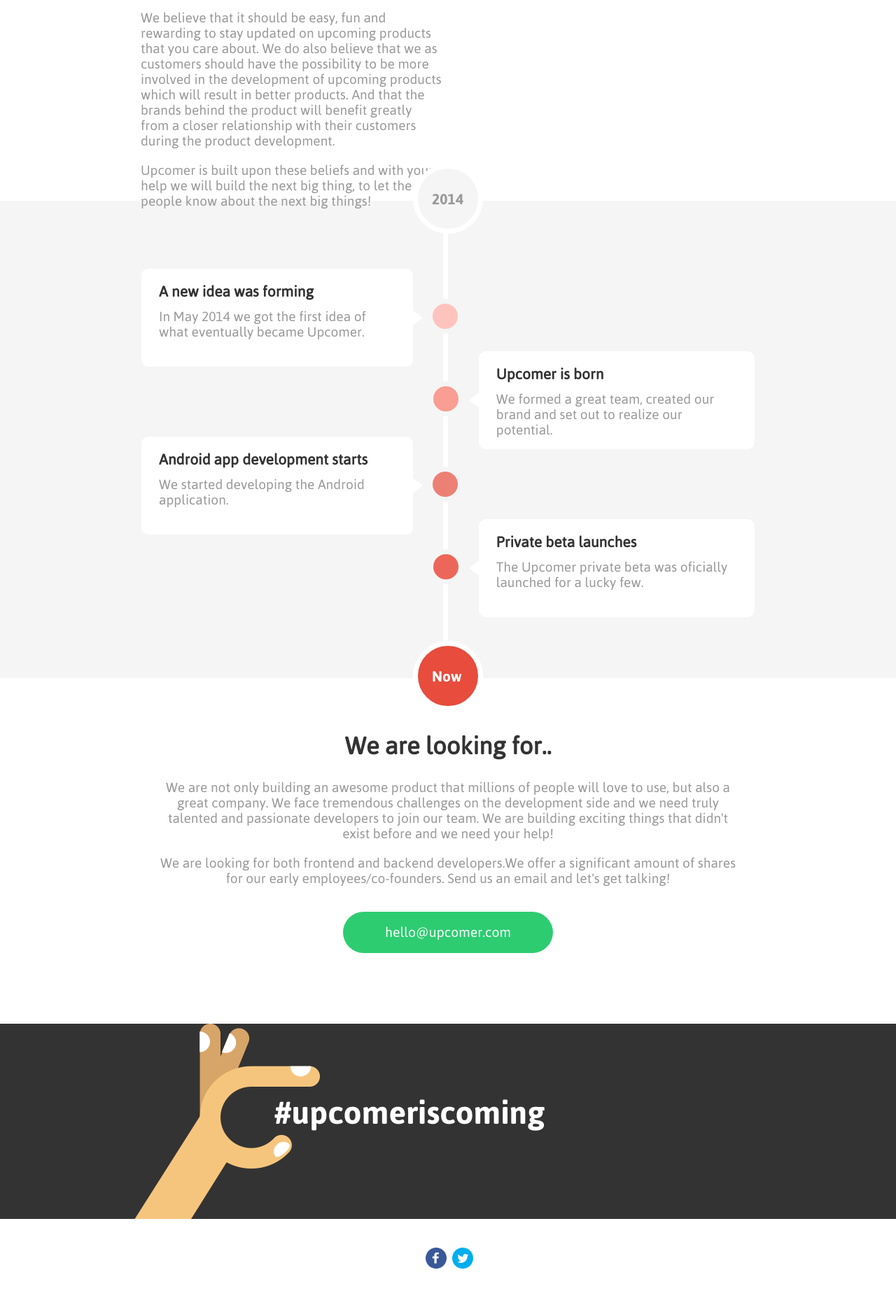
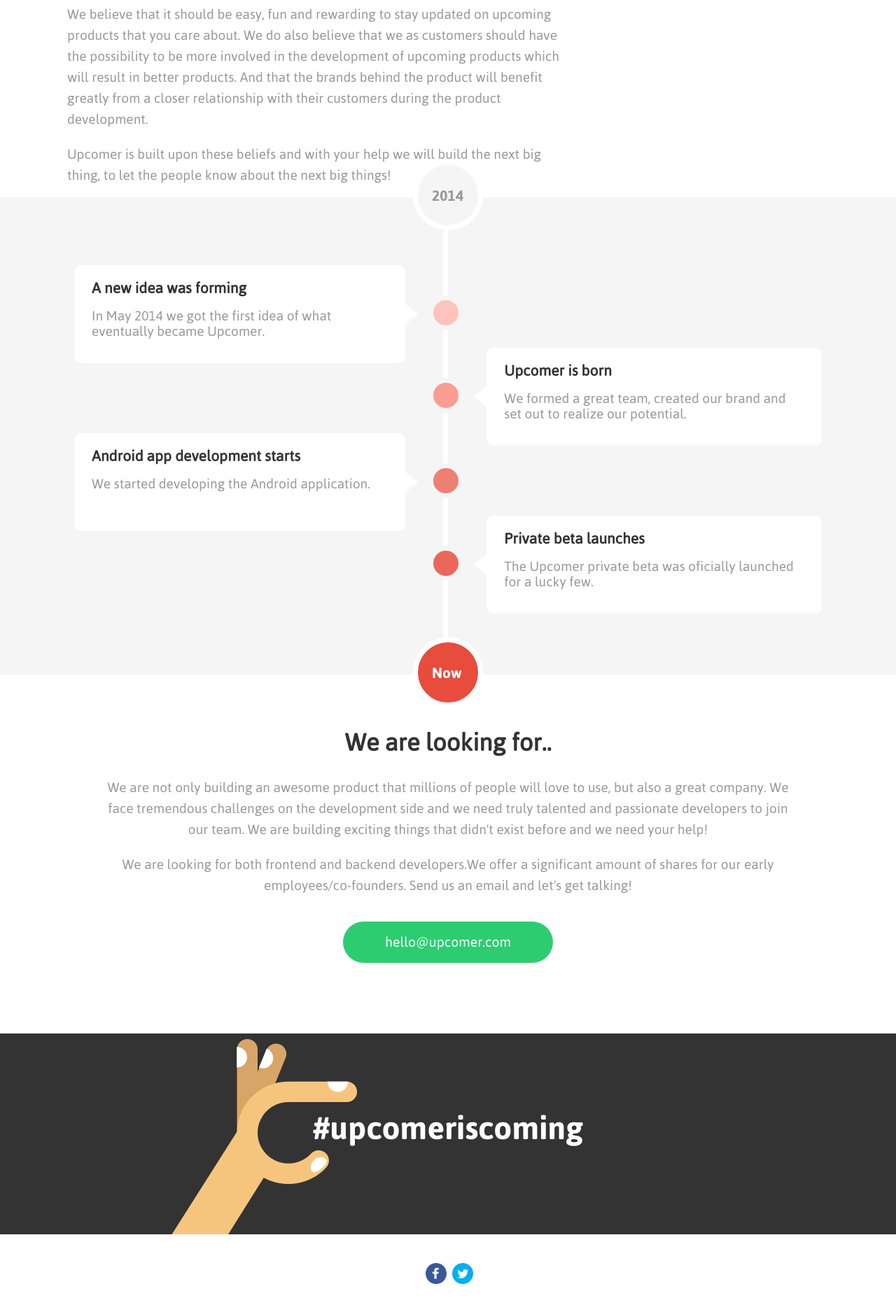
Before and after one commit to vishnuvijayasankar/upcomer, a plain HTML site: page views/about.html in a window 1280 px wide. Shown: the part 156-2031 px from the top of the page at 70% size. Before the commit the page ends 2009 px from the top, so only its background shows below. Drawn offline with Linux system fonts and the light colour scheme.

Commit message:
handfixed

```diff
--- a/resources/css/home.css
+++ b/resources/css/home.css
@@ -28,7 +28,7 @@
 	right:0;
 }
 .container_wrap{
-	max-width: 70%;
+	max-width: 85%;
 	margin: 0 auto;
 	position: relative;
 }
@@ -123,19 +123,22 @@
 	padding: 0;
 	height: 41px;
 }
-.about_content1 .description{
+.about_content1 .description {
 	float: left;
-	padding: 1%;
-	width: 50%;
+	width: 65%;
+}
+.about_content1 p, .about_content3 p{
+	line-height: 1.5em;
 }
 .about_content1 .desc_image{
 	float: right;
-	padding: 4%;
+	padding-right: 12px;
+	padding-top: 18px;
 }
 .about_content2{
 	float: left;
 	background-color: #f5f5f5;
-	margin-top: -40px;
+  	margin-top: -3px;
 	width: 100%;
 }
 .about_content2 h3 {
@@ -183,11 +186,11 @@
 	top: 44%;
 }
 .sub_wrap_left .tooltip{
-	right:29px;
+	right:35px;
 	border-left: 20px solid #fff;
 }
 .sub_wrap_right .tooltip{
-	left:30px;
+	left:36px;
 	border-right: 20px solid #fff;
 }
 #circle_2014, #circle_now{
@@ -226,19 +229,19 @@
 }
 .about_content2 .sub_wrap_left:nth-child(2) .circle{
 	background-color: #ffc3bd;
-	left: 95%;
+	left: 96%;
  }
  .about_content2 .sub_wrap_left:nth-child(4) .circle{
 	background-color:#ed8074;
-	left: 95%;
+	left: 96%;
  }
  .about_content2 .sub_wrap_right:nth-child(3) .circle{
 	background-color: #fa9d93;
-	right: 95%;
+	right: 96%;
  }
  .about_content2 .sub_wrap_right:nth-child(5) .circle{
 	background-color: #ec675a;
-	right: 95%;
+	right: 96%;
  }
 .about_content3{
 	float: left;
@@ -266,16 +269,23 @@
 	background-color: #333333;
 
 }
+.tag_wrap{
+	width: 590px;
+	margin: 0 auto;
+	margin-top: 8px;
+}
 #upcomer_tag img{
 	float: left;
+	margin-left: -100px;
 }
-#upcomer_tag span{
-	margin-top: 100PX;
-	margin-left: -65px;
+#upcomer_tag span {
 	color: #fff;
-	FLOAT: LEFT;
 	font-size: 48px;
 	font-family: Asap-Bold;
+	text-align: center;
+	width: 100%;
+	margin-top: -179px;
+	float: left;
 }
 /*********/
 #section-1{
--- a/views/about.html
+++ b/views/about.html
@@ -101,8 +101,10 @@
 	</div>
 	<div id="upcomer_tag">
 		<div class="container_wrap">
-			<img src="images/hand.png">
-			<span>#upcomeriscoming</span>
+			<div class="tag_wrap">
+				<img src="images/hand.png">
+				<span>#upcomeriscoming</span>
+			</div>
 		</div>
 	</div>
 	<footer>
```
